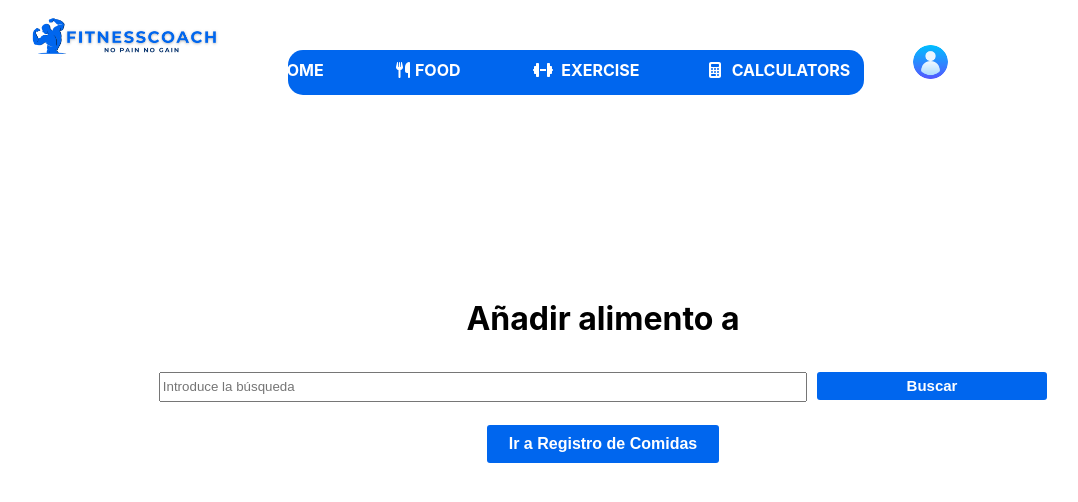
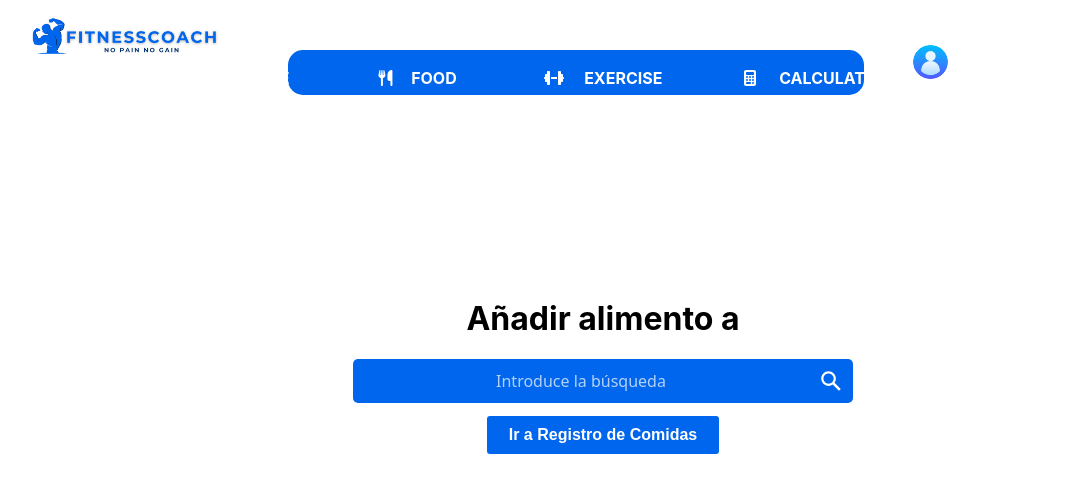
Before and after one commit to PS-G12/PS.G12, a React (Create React App) app in the folder client/: page /searchFood in a window 1280 px wide. Shown: the top 502 px of the page, without its empty margins (37-1115 px from the left). Built offline with nearby package versions, Linux system fonts and the light colour scheme; a web font is replaced by a local one.

Commit message:
Cambios en searchFood y RegisterFood

```diff
--- a/client/src/pages/registerFood/registerFood.css
+++ b/client/src/pages/registerFood/registerFood.css
@@ -10,9 +10,17 @@
     background-color: white;
     width: 30%;
     min-height: 18.9rem;
-    box-shadow: 0 2px 5px rgba(0, 0, 0, 0.2);
+    box-shadow: 0 2px 5px #0067ee6b;
     text-align: justify;
     padding: 1%;
+    margin: 20px;
+}
+
+.button-container {
+    display: flex;
+    justify-content: center;
+    align-items: center;
+    height: 100%;
 }
 
 #listado-items h2{
@@ -39,3 +47,8 @@
     height: 250px;
     overflow-y: scroll;
 }
+
+.registro-box button {
+    margin: auto;
+    display: block;
+}
--- a/client/src/pages/registerFood/registerFood.js
+++ b/client/src/pages/registerFood/registerFood.js
@@ -47,6 +47,7 @@ const FoodSearch = () => {
             </li>
           ))}
         </ul>
+        <div className="button-container"> {/* Aquí añadimos la clase button-container */}
           <button
             onClick={() =>
               (window.location.href = `/searchFood?type=${tipo.toLowerCase()}`)
@@ -54,6 +55,7 @@ const FoodSearch = () => {
           >
             Añadir Alimento
           </button>
+        </div>
       </div>
     );
   };
--- a/client/src/pages/searchFood/searchFood.css
+++ b/client/src/pages/searchFood/searchFood.css
@@ -31,22 +31,47 @@
   cursor: pointer;
 }
 
-  .searchbar-container input {
-    margin-right: 10px;
-    height: 1.5rem;
-    width: 50%;
+.searchbar-container {
+  background-color: #0066EE;
+  border-radius: 5px;
+  display: flex;
+  align-items: center;
+  margin: 0 auto;
+  max-width: 500px;
 }
 
-  .searchbar-container button {
-    width: 18%;
-    height: 28px;
-    font-size: 15px;
-    padding: 0;
+input {
+  all: unset;
+  font: 16px system-ui;
+  color: #fff;
+  flex: 1; /* El input ocupa todo el espacio disponible */
+  padding: 6px 10px;
 }
 
-  .searchbar-container {
-    margin-bottom: 10px;
-    margin-top: 1%;
+.searchbar-container:hover,
+.searchbar-container:focus {
+  background-color: #0077ff; /* Fondo azul claro al pasar el mouse o al estar en foco */
+}
+
+
+::placeholder {
+  color: #fff;
+  opacity: 0.7;
+}
+
+.searchButton {
+  all: unset;
+  cursor: pointer;
+  width: 44px;
+  height: 44px;
+}
+
+svg {
+  color: #fff;
+  fill: currentColor;
+  width: 24px;
+  height: 24px;
+  padding: 10px;
 }
 
 .buscarAlimento-box h1 {
--- a/client/src/pages/searchFood/searchFood.js
+++ b/client/src/pages/searchFood/searchFood.js
@@ -77,14 +77,25 @@ const FoodSearch = () => {
     <div className="buscarAlimento-box">
       <Header />
       <h1>Añadir alimento a {type}</h1>
-      <div className="searchbar-container">
+
+      <div className="searchbar">
+        <div id="form" className="searchbar-container">
           <input
             type="text"
             placeholder="Introduce la búsqueda"
             value={searchQuery}
             onChange={(e) => setSearchQuery(e.target.value)}
           />
-        <button onClick={handleSearch}>Buscar</button>
+          <button onClick={handleSearch} class="searchButton">
+            <svg viewBox="0 0 1024 1024"><path class="path1" d="M848.471 928l-263.059-263.059c-48.941
+              36.706-110.118 55.059-177.412 55.059-171.294 0-312-140.706-312-312s140.706-312
+              312-312c171.294 0 312 140.706 312 312 0 67.294-24.471 128.471-55.059 177.412l263.059
+              263.059-79.529 79.529zM189.623 408.078c0 121.364 97.091 218.455 218.455
+              218.455s218.455-97.091 218.455-218.455c0-121.364-103.159-218.455-218.455-218.455-121.364
+              0-218.455 97.091-218.455 218.455z"></path>
+            </svg>
+          </button>
+        </div>
       </div>
 
       <div className="search-result">
```
Also changed, not shown: 1 other file (tests, documents, lock files or other folders). Lines whose indentation alone changed are shown as unchanged.
